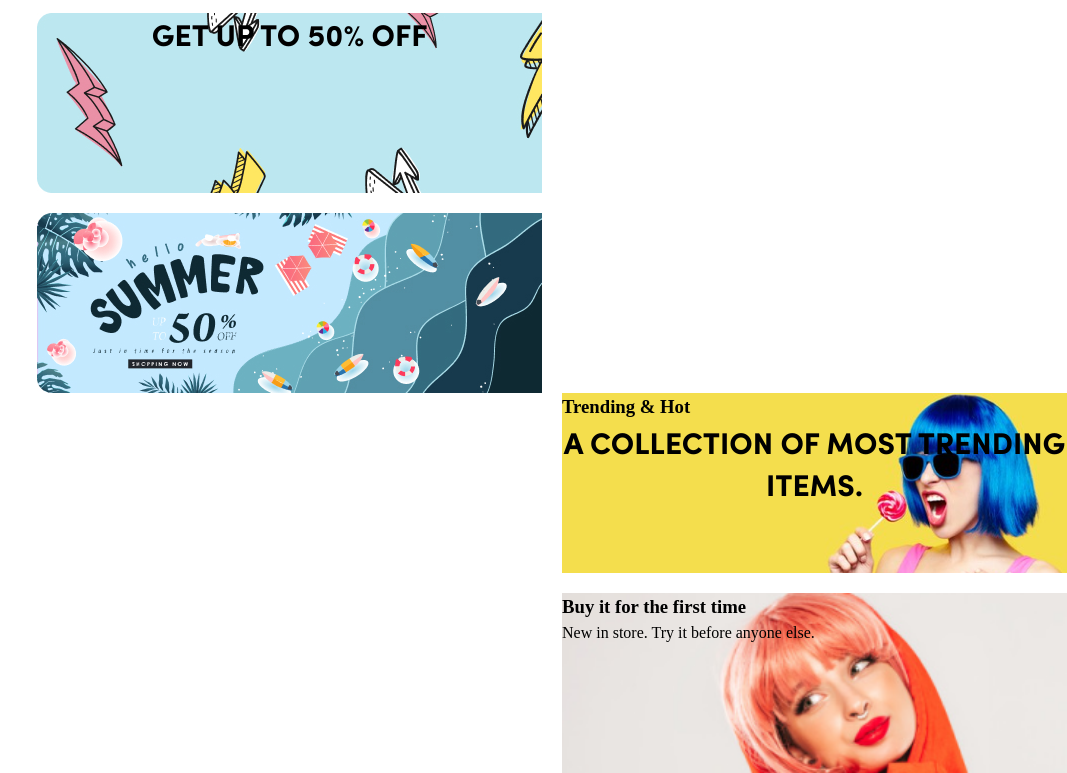
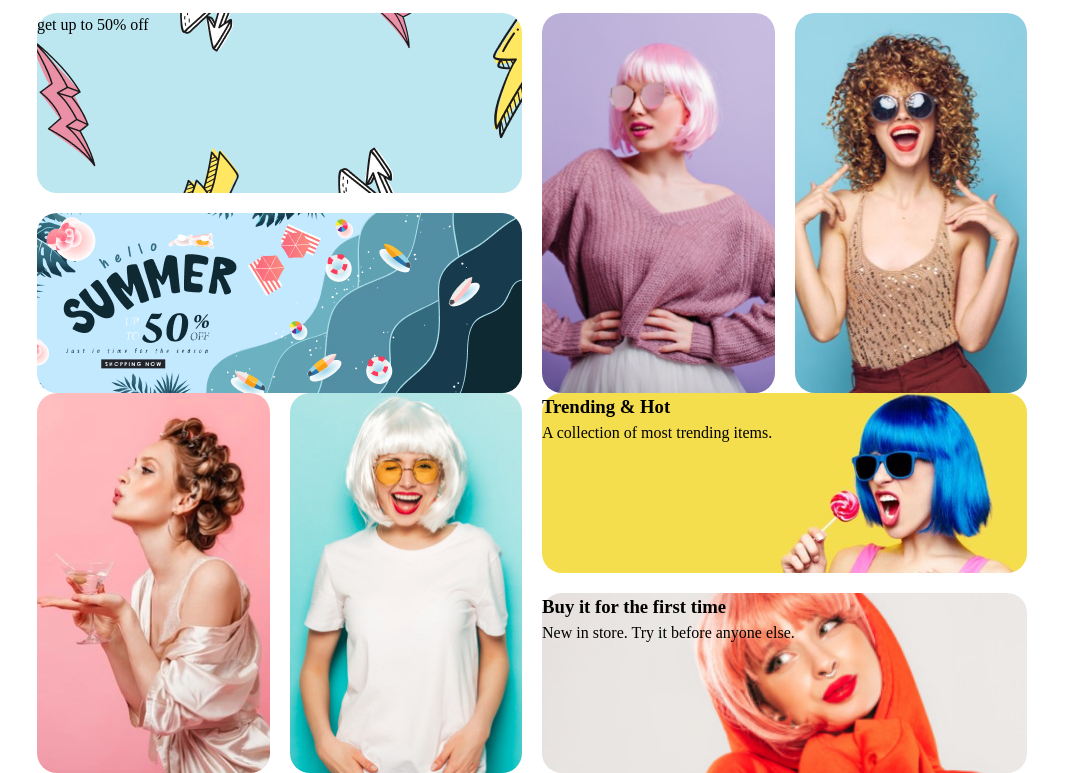
Before and after one commit to KattarinaOsadchenko/hw_14, a plain HTML site: page index.html in a window 1280 px wide. Shown: the part 62-835 px from the top of the page, 213-1280 px from the left. Drawn offline with Linux system fonts and the light colour scheme.

Commit message:
init new3

```diff
--- a/css/style.css
+++ b/css/style.css
@@ -38,18 +38,20 @@
 }
 
 :root{
---aside-width: 250px;
---font-sm: 400;
---font-lg: 800;
+    --aside-width: 250px;
+    --font-sm: 400;
+    --font-lg: 800;
+    --width-img: calc(50% - 10px);
 }
 a {
     text-decoration: none;
     display: inline-block;
 }
 .container{
-    width: 100%;
-    max-width: 1200px;
-    margin: 0 auto;
+    /*width: 100%;*/
+    /*max-width: 1200px;*/
+    /*margin: 0 auto;*/
+    padding-right: 40px;
 }
 header {
     position: relative;
@@ -166,24 +168,37 @@ header {
 main{
     margin-left: var(--aside-width);
 }
+
 .img__top, .img__bottom{
-    display: flex;
-    flex-wrap: wrap;
-    gap: 22px;
-}
-.img__top, .img__bottom, .img__vertical, .img__horizontal{
     display: flex;
     flex-wrap: wrap;
     gap: 20px;
 }
-.img__vertical{
+
+.img__vertical, .img__horizontal{
     display: flex;
-    flex-direction: column;
-    width: 50%;
+    width: var(--width-img);
     gap: 20px;
 }
-.img__vertical, .img__horizontal{
-    width: calc(50% - 10px);
+.img__vertical-bottom, .img__vertical-top{
+    width: var(--width-img);
+    height: calc((100vh - 180px) / 2);
+    min-height: 380px;
+}
+.img__horizontal-left, .img__horizontal-right{
+    width: 100%;
+    height: calc((100vh - 220px)/4);
+    min-height: 180px;
+}
+
+.img__horizontal{
+    flex-direction: column;
+}
+.img__vertical-top, .img__vertical-bottom, .img__horizontal-left, .img__horizontal-right{
+    background-repeat: no-repeat;
+    background-size: cover;
+    background-position: center;
+    border-radius: 20px;
 }
 .img__vertical-top p{
     color: #000;
@@ -195,16 +210,3 @@ main{
     text-transform: uppercase;
     text-align: center;
 }
-.img__vertical-top, .img__vertical-bottom, .img__horizontal-left, .img__horizontal-right{
-    background-repeat: no-repeat;
-    background-size: cover;
-}
-.img__vertical-bottom, .img__vertical-top{
-
-    height: 180px;
-}
-.img__horizontal{
-    display: flex;
-    gap: 20px;
-
-}
--- a/index.html
+++ b/index.html
@@ -59,37 +59,41 @@
         </div>
 </header>
 <main>
-
-<section class="img__top">
-            <div class="img__vertical">
-            <div class="img__vertical-top" style="background-image: url('assets/img/img_main/banner1.jpg')" >
+    <section>
+<div class="container">
+    <div class="banner">
+<div class="img__top">
+            <div class="img__horizontal">
+            <div class="img__horizontal-left" style="background-image: url('assets/img/img_main/banner1.jpg')" >
             <p>get up to 50% off</p>
             </div>
-            <div class="img__vertical-bottom" style="background-image: url('assets/img/img_main/banner2.jpg')">
+            <div class="img__horizontal-right" style="background-image: url('assets/img/img_main/banner2.jpg')">
             </div>
         </div>
-        <div class="img__horizontal">
-            <div class="img__horizontal-left" style="background-image: url('assets/img/img_main/girl_right_top1.png')"></div>
-            <div class="img__horizontal-right" style="background-image: url('assets/img/img_main/girl_right_top2.png')"></div>
+        <div class="img__vertical">
+            <div class="img__vertical-top" style="background-image: url('assets/img/img_main/girl_right_top1.png')"></div>
+            <div class="img__vertical-bottom" style="background-image: url('assets/img/img_main/girl_right_top2.png')"></div>
         </div>
-</section>
-    <section class="img__bottom">
+</div>
+    <div class="img__bottom">
+            <div class="img__vertical">
+                <div class="img__vertical-top" style="background-image: url('assets/img/img_main/girl_left_bottom1.png')"></div>
+                <div class="img__vertical-bottom" style="background-image: url('assets/img/img_main/girl_left_bottom2.png')"></div>
+            </div>
             <div class="img__horizontal">
-                <div class="img__horizontal-left" style="background-image: url('assets/img/img_main/girl_left_bottom1.png')"></div>
-                <div class="img__horizontal-right" style="background-image: url('assets/img/img_main/girl_left_bottom2.png')"></div>
-            </div>
-            <div class="img__vertical">
-                <div class="img__vertical-top" style="background-image: url('assets/img/img_main/girl_right_bottom1.png')">
+                <div class="img__horizontal-left" style="background-image: url('assets/img/img_main/girl_right_bottom1.png')">
                     <h3>Trending & Hot</h3>
                     <p class="img__vertical-trending">A collection of most trending items.</p>
                 </div>
-                <div class="img__vertical-bottom" style="background-image: url('assets/img/img_main/girl_right_bottom2.png')">
+                <div class="img__horizontal-right" style="background-image: url('assets/img/img_main/girl_right_bottom2.png')">
                     <h3>Buy it for the first time</h3>
                     <p>New in store. Try it before anyone else.</p>
                 </div>
             </div>
+    </div>
+    </div>
+</div>
     </section>
-
 </main>
 
 </body>
```
